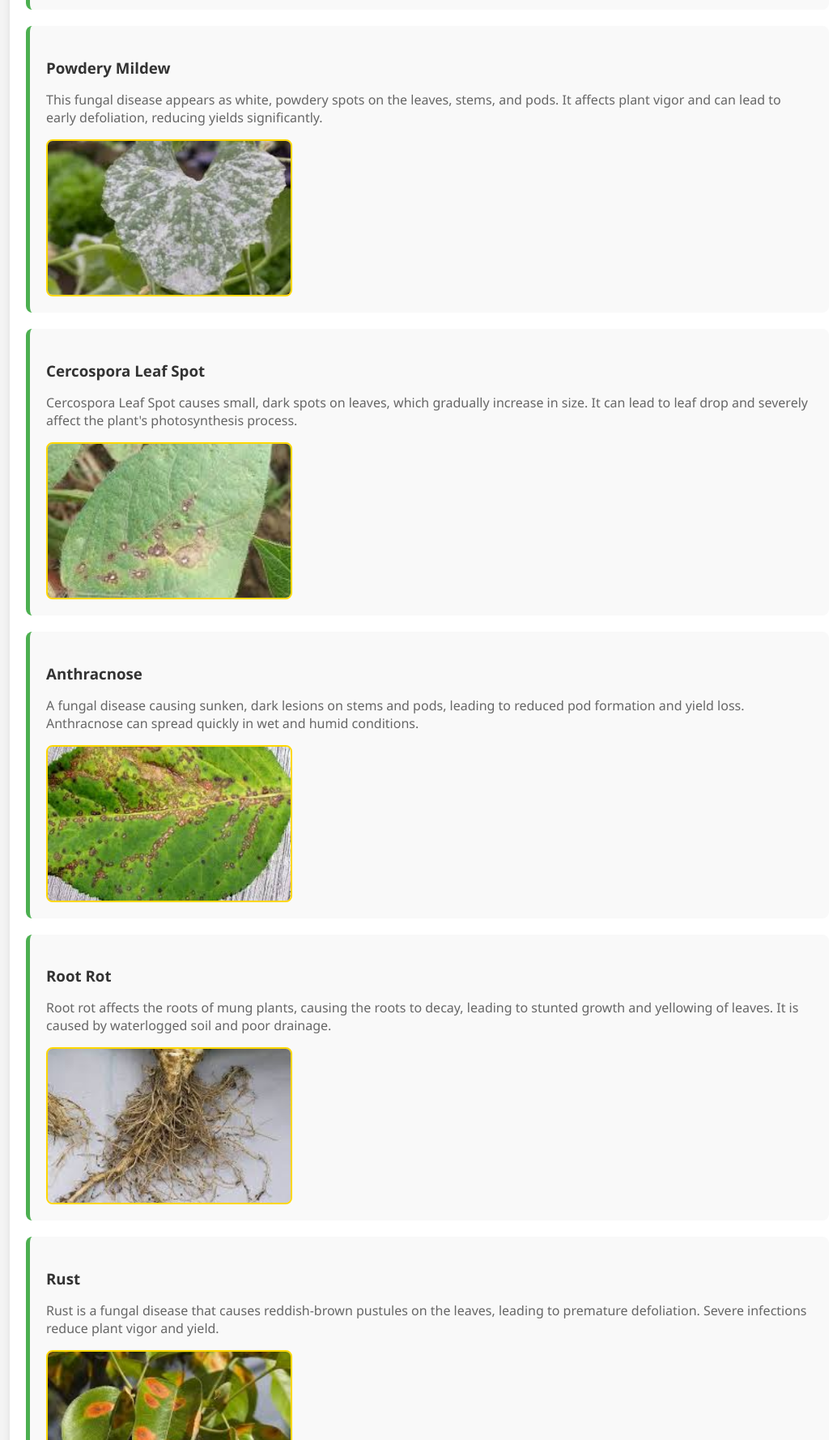
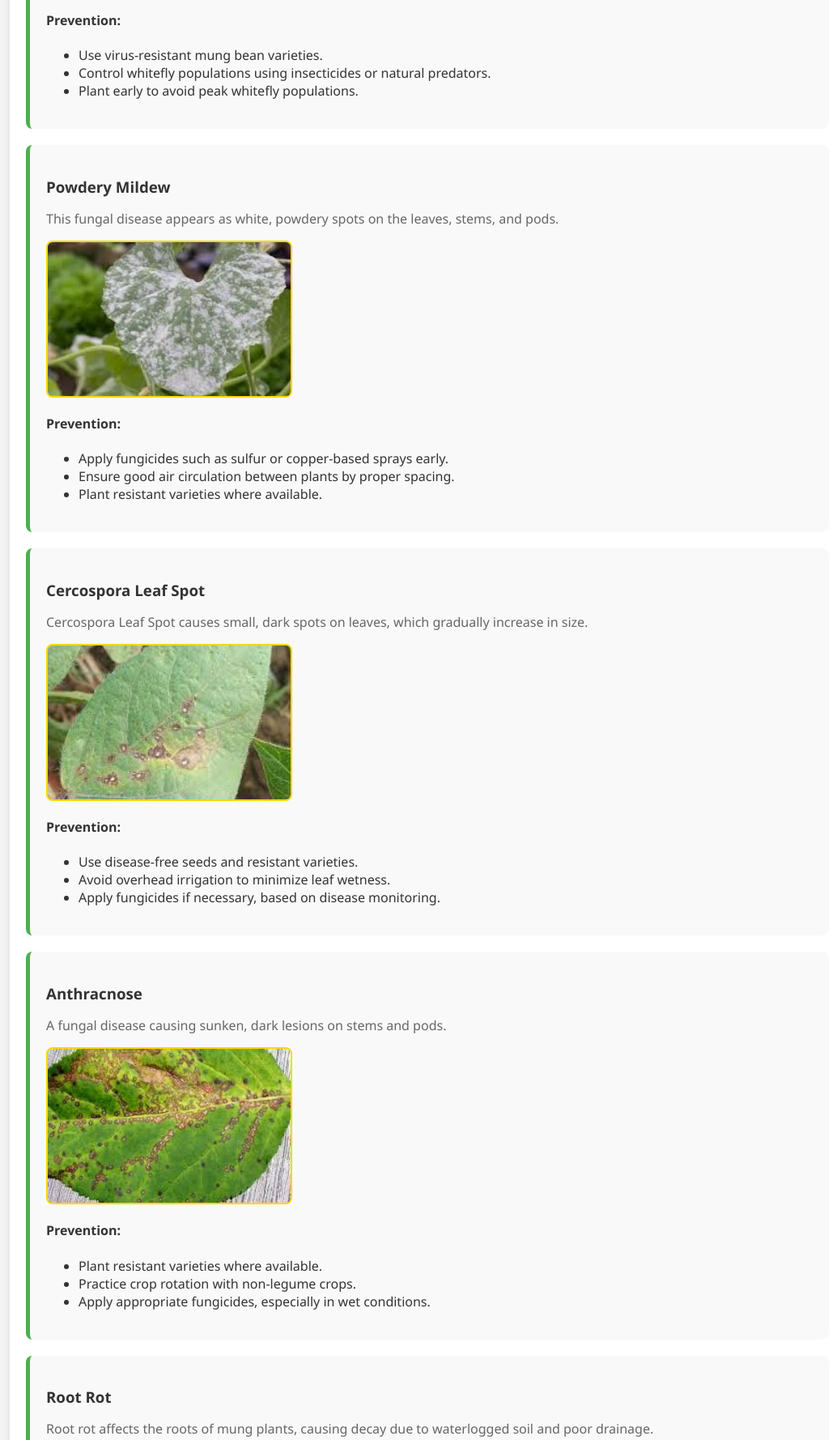
Before and after one commit to huzaifatg/AgroGuide, a plain HTML site: page HARM project/Commercial_Crops/Mung/mung.html in a window 1280 px wide. Shown: the part 882-2660 px from the top of the page at 81% size, without its empty margins (112-1141 px from the left). Drawn offline with Linux system fonts and the light colour scheme; files whose address does not match are found by name.

Commit message:
Update mung.html

```diff
--- a/HARM project/Commercial_Crops/Mung/mung.html
+++ b/HARM project/Commercial_Crops/Mung/mung.html
@@ -35,60 +35,96 @@
                 <li><strong>Growth:</strong> Mung beans are fast-growing plants, with short, bushy stems producing small pods filled with seeds.</li>
             </ul>
 
-            <h2>Associated Diseases</h2>
+            <h2>Associated Diseases and Prevention</h2>
     <div class="disease-section">
-                <!-- Disease 1 -->
+        <!-- Disease 1: Yellow Mosaic Virus -->
         <div class="disease-block">
             <h3>Yellow Mosaic Virus</h3>
-                    <p>The Yellow Mosaic Virus causes yellow patches on leaves, leading to stunted growth and yield loss. It is transmitted by whiteflies and is one of the most severe diseases in mung beans.</p>
+            <p>The Yellow Mosaic Virus causes yellow patches on leaves, leading to stunted growth and yield loss. It is transmitted by whiteflies.</p>
             <div class="image-space">
                 <img src="yellow-mosaic-virus.jpg" alt="Yellow Mosaic Virus Disease" />
             </div>
+            <h4>Prevention:</h4>
+            <ul>
+                <li>Use virus-resistant mung bean varieties.</li>
+                <li>Control whitefly populations using insecticides or natural predators.</li>
+                <li>Plant early to avoid peak whitefly populations.</li>
+            </ul>
         </div>
 
-                <!-- Disease 2 -->
+        <!-- Disease 2: Powdery Mildew -->
         <div class="disease-block">
             <h3>Powdery Mildew</h3>
-                    <p>This fungal disease appears as white, powdery spots on the leaves, stems, and pods. It affects plant vigor and can lead to early defoliation, reducing yields significantly.</p>
+            <p>This fungal disease appears as white, powdery spots on the leaves, stems, and pods.</p>
             <div class="image-space">
                 <img src="powdery-mildew.jpg" alt="Powdery Mildew Disease" />
             </div>
+            <h4>Prevention:</h4>
+            <ul>
+                <li>Apply fungicides such as sulfur or copper-based sprays early.</li>
+                <li>Ensure good air circulation between plants by proper spacing.</li>
+                <li>Plant resistant varieties where available.</li>
+            </ul>
         </div>
 
-                <!-- Disease 3 -->
+        <!-- Disease 3: Cercospora Leaf Spot -->
         <div class="disease-block">
             <h3>Cercospora Leaf Spot</h3>
-                    <p>Cercospora Leaf Spot causes small, dark spots on leaves, which gradually increase in size. It can lead to leaf drop and severely affect the plant's photosynthesis process.</p>
+            <p>Cercospora Leaf Spot causes small, dark spots on leaves, which gradually increase in size.</p>
             <div class="image-space">
                 <img src="cercospora-leaf-spot.jpg" alt="Cercospora Leaf Spot Disease" />
             </div>
+            <h4>Prevention:</h4>
+            <ul>
+                <li>Use disease-free seeds and resistant varieties.</li>
+                <li>Avoid overhead irrigation to minimize leaf wetness.</li>
+                <li>Apply fungicides if necessary, based on disease monitoring.</li>
+            </ul>
         </div>
 
-                <!-- Disease 4 -->
+        <!-- Disease 4: Anthracnose -->
         <div class="disease-block">
             <h3>Anthracnose</h3>
-                    <p>A fungal disease causing sunken, dark lesions on stems and pods, leading to reduced pod formation and yield loss. Anthracnose can spread quickly in wet and humid conditions.</p>
+            <p>A fungal disease causing sunken, dark lesions on stems and pods.</p>
             <div class="image-space">
                 <img src="anthracnose.jpg" alt="Anthracnose Disease" />
             </div>
+            <h4>Prevention:</h4>
+            <ul>
+                <li>Plant resistant varieties where available.</li>
+                <li>Practice crop rotation with non-legume crops.</li>
+                <li>Apply appropriate fungicides, especially in wet conditions.</li>
+            </ul>
         </div>
 
-                <!-- Disease 5 -->
+        <!-- Disease 5: Root Rot -->
         <div class="disease-block">
             <h3>Root Rot</h3>
-                    <p>Root rot affects the roots of mung plants, causing the roots to decay, leading to stunted growth and yellowing of leaves. It is caused by waterlogged soil and poor drainage.</p>
+            <p>Root rot affects the roots of mung plants, causing decay due to waterlogged soil and poor drainage.</p>
             <div class="image-space">
-                        <img src="root-rot.jpg" alt="Root Rot" />
+                <img src="root-rot (1).jpg" alt="Root Rot Disease" />
             </div>
+            <h4>Prevention:</h4>
+            <ul>
+                <li>Ensure proper soil drainage to avoid waterlogging.</li>
+                <li>Avoid overwatering and water stagnation around the plants.</li>
+                <li>Apply fungicide treatments in severe cases.</li>
+            </ul>
         </div>
 
-                <!-- Disease 6 -->
+        <!-- Disease 6: Rust -->
         <div class="disease-block">
             <h3>Rust</h3>
-                    <p>Rust is a fungal disease that causes reddish-brown pustules on the leaves, leading to premature defoliation. Severe infections reduce plant vigor and yield.</p>
+            <p>Rust is a fungal disease causing reddish-brown pustules on leaves.</p>
             <div class="image-space">
                 <img src="rust.jpg" alt="Rust Disease" />
             </div>
+            <h4>Prevention:</h4>
+            <ul>
+                <li>Use resistant varieties of mung beans.</li>
+                <li>Apply fungicides to control the spread of rust.</li>
+                <li>Remove and destroy infected plant debris from the field.</li>
+            </ul>
         </div>
     </div>
 </section>
```
Lines whose indentation alone changed are shown as unchanged.
